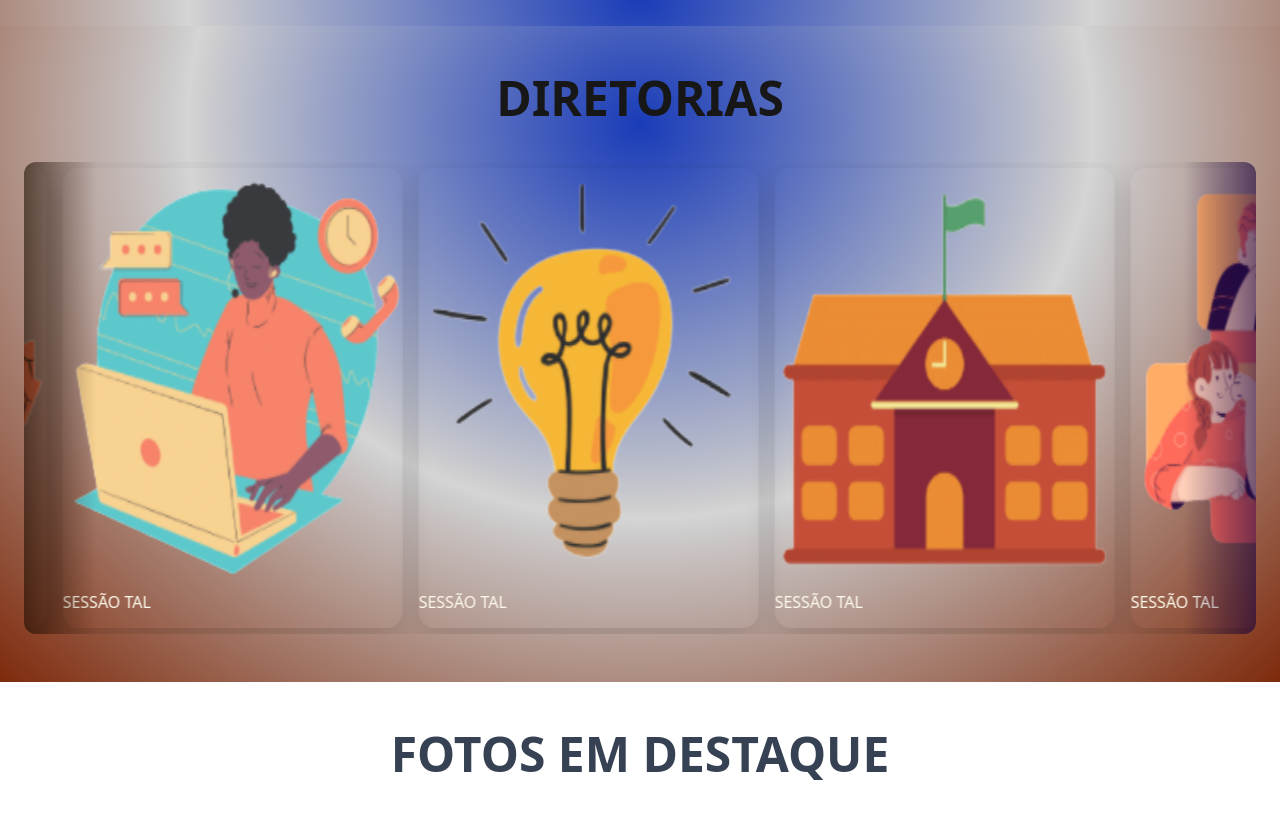
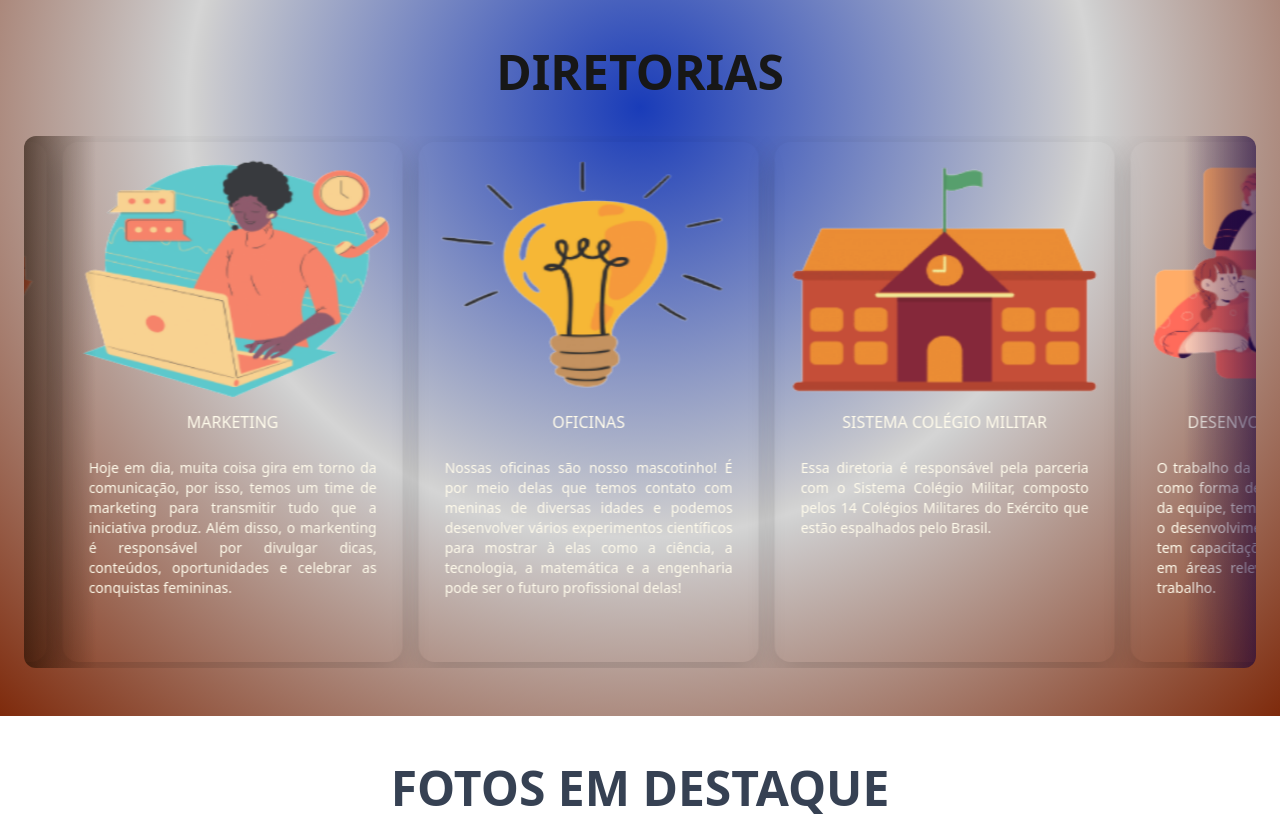
Before and after one commit to fnmiranda/stem-ime, a Next.js app: page / in a window 1280 px wide. Shown: the part 1360-2192 px from the top of the page. Built offline with nearby package versions, Linux system fonts and the light colour scheme; no server answers; the database is empty; grey boxes are pictures that could not be loaded; a web font is replaced by a local one.

Commit message:
feat: blog carrosel and index personalization tests

```diff
--- a/src/app/blog/page.tsx
+++ b/src/app/blog/page.tsx
@@ -109,10 +109,10 @@ export default function BlogPage() {
       </section>
       */}
       {posts[0] && (
-        <section className="relative w-full max-full mx-auto  overflow-hidden  shadow-[0_0_50px_-12px_rgba(0,0,0,0.5)] transition-all hover:border-white/20"
+        <section className="relative w-full max-full mx-auto overflow-hidden  shadow-[0_0_50px_-12px_rgba(0,0,0,0.5)] transition-all hover:border-white/20"
           style={{
           // backgroundSize: "cover",
-          backgroundImage: "url(/background-escuro.jpg)",
+          backgroundImage: "url(/oficial-background.jpeg)",
         }}
         >
           <div className="flex flex-col md:flex-row min-h-125">
@@ -126,7 +126,7 @@ export default function BlogPage() {
                 {posts[0].title}
               </h1>
 
-              <p className="text-gray-400 font-medium flex items-center gap-3">
+              <p className="text-gray-200 font-bold flex items-center gap-3">
                 <span className="w-12 h-px bg-indigo-500/50"></span>
                 {formatDatePt(posts[0].created_at)}
               </p>
@@ -156,7 +156,7 @@ export default function BlogPage() {
             </div>
 
             {/* Coluna da Imagem com Overlay para Escuro */}
-            <div className="relative w-full h-125 overflow-hidden">
+            <div className="relative w-full h-125 overflow-hidden mask-l-from-90% mask-l-to-95%">
               {posts[0].cover_image_url && (
                 <>
                   <img
@@ -165,7 +165,7 @@ export default function BlogPage() {
                     alt={posts[0].title}
                   />
                   {/* Overlay de Degradê para o Preto */}
-                  <div className="absolute inset-0 bg-linear-to-t from-[#010004] via-transparent to-transparent md:bg-linear-to-r w-full h-full pointer-events-none" />
+                  <div className="absolute inset-0 bg-linear-to-t from-[#142c4e] via-transparent to-transparent md:bg-linear-to-r w-full h-full pointer-events-none" />
                 </>
               )}
             </div>
--- a/src/components/Home/Carrosel/carousel-test.tsx
+++ b/src/components/Home/Carrosel/carousel-test.tsx
@@ -6,8 +6,15 @@ type Img = {
   alt?: string;
 };
 
+type Info = {
+  title: string;
+  src: string;
+  alt?: string;
+  content: string;
+};
+
 type Props = {
-  images: Img[];
+  infos: Info[];
   /** largura do card (px) */
   itemWidth?: number;
   /** altura do card (px) */
@@ -25,7 +32,7 @@ type Props = {
 };
 
 export default function InfiniteImageSlider({
-  images,
+  infos,
   itemWidth = 220,
   itemHeight = 140,
   gap = 14,
@@ -34,7 +41,7 @@ export default function InfiniteImageSlider({
   pauseOnHover = true,
   edgeFade = true,
 }: Props) {
-  const safe = images ?? [];
+  const safe = infos ?? [];
 
   // Duplicar para loop perfeito (2 “pistas” iguais)
   const doubled = useMemo(() => [...safe, ...safe], [safe]);
@@ -59,10 +66,11 @@ export default function InfiniteImageSlider({
       }
     >
       <div className={styles.track} aria-label="Infinite image slider">
-        {doubled.map((img, i) => (
-          <div className={styles.item} key={`${img.src}-${i}`}>
-            <img className={styles.img} src={img.src} alt={img.alt ?? ""} />
-            <div className="text-amber-50 mt-2">SESSÃO TAL</div>
+        {doubled.map((info, i) => (
+          <div className={styles.item} key={`${info.src}-${i}`}>
+            <img className={styles.img} src={info.src} alt={info.alt ?? ""} />
+            <div className="text-amber-50 text-center mt-2">{info.title}</div>
+            <div className="text-amber-50 text-sm mt-2 p-4 text-justify">{info.content}</div>
           </div>
         ))}
       </div>
--- a/src/components/Home/Carrosel/container-test.module.css
+++ b/src/components/Home/Carrosel/container-test.module.css
@@ -5,7 +5,7 @@
   padding: 6px 0;
 
   /* vars vindas do TSX */
-  --itemW: 220px;
+  --itemW: 120px;
   --itemH: 180px;
   --gap: 14px;
   --duration: 18s;
@@ -29,11 +29,12 @@
 
 .item {
   width: var(--itemW);
-  height: var(--itemH);
+  height: 520px;
   flex: 0 0 auto;
   flex-direction: column;
   border-radius: 16px;
   overflow: hidden;
+  padding: 10px;
 
   /* visual parecido com shorts */
   box-shadow: 0 10px 30px rgba(0, 0, 0, 0.14);
@@ -42,7 +43,7 @@
 
 .img {
   width: 100%;
-  height: 90%;
+  height:50%;
   display: block;
   /* object-fit: cover; */
 
--- a/src/components/index.tsx
+++ b/src/components/index.tsx
@@ -17,6 +17,44 @@ const Index = () => {
     { src: "/images/marketing.png", alt: "Marketing" },
     { src: "/images/oficinas.png", alt: "Oficinas" },
     { src: "/images/scm.png", alt: "SCM" },
+  ];
+
+  const listaInfos = [
+    {
+      title: "DESENVOLVIMENTO INTERNO",
+      src: "/images/desenvolvimento.png",
+      alt: "Desenvolvimento",
+      content:
+        "O trabalho da STEM-IME é voluntário, mas como forma de recompensar todo esforço da equipe, temos uma diretoria voltada pra o desenvolvimento interno. Nela, a equipe tem capacitações de soft skills e técnicas em áreas relevantes para o mercado de trabalho.",
+    },
+    {
+      title: "FINANCEIRO",
+      src: "/images/financeiro.png",
+      alt: "Financeiro",
+      content:
+        "Tem que pagar conta né? rs Sim, temos um time para administrar os ganhos e os gastos, por exemplo dos materias que compramos para realizar as oficinas.",
+    },
+    {
+      title: "MARKETING",
+      src: "/images/marketing.png",
+      alt: "Marketing",
+      content:
+        "Hoje em dia, muita coisa gira em torno da comunicação, por isso, temos um time de marketing para transmitir tudo que a iniciativa produz. Além disso, o markenting é responsável por divulgar dicas, conteúdos, oportunidades e celebrar as conquistas femininas.",
+    },
+    {
+      title: "OFICINAS",
+      src: "/images/oficinas.png",
+      alt: "Oficinas",
+      content:
+        "Nossas oficinas são nosso mascotinho! É por meio delas que temos contato com meninas de diversas idades e podemos desenvolver vários experimentos científicos para mostrar à elas como a ciência, a tecnologia, a matemática e a engenharia pode ser o futuro profissional delas! ",
+    },
+    {
+      title: "SISTEMA COLÉGIO MILITAR",
+      src: "/images/scm.png",
+      alt: "SCM",
+      content:
+        "Essa diretoria é responsável pela parceria com o Sistema Colégio Militar, composto pelos 14 Colégios Militares do Exército que estão espalhados pelo Brasil.",
+    },
   ];
 
   return (
@@ -107,12 +145,13 @@ const Index = () => {
                   </p>
                 </div>
               </div>
-
-              <img
-                className="w-100 rounded-xl object-cover "
-                src="images/logo-stem.png"
-                alt="Atividades STEM IME 2019"
-              />
+              <div className="flex w-400 h-40 p-4 pt-50 items-center justify-center">
+                <img
+                  className="w-full h-40 rounded-xl object-cover "
+                  src="images/logo-stem.png"
+                  alt="Atividades STEM IME 2019"
+                />
+              </div>
             </div>
           </div>
         </div>
@@ -124,7 +163,7 @@ const Index = () => {
           <div className="text-center text-5xl font-bold">DIRETORIAS</div>
           <div className="mx-auto mt-10 w-full max-w-9xl overflow-hidden rounded-xl bg-transparent">
             <InfiniteImageSlider
-              images={listaImagens}
+              infos={listaInfos}
               itemWidth={340}
               itemHeight={460}
               gap={16}
@@ -134,7 +173,6 @@ const Index = () => {
               edgeFade
             />
           </div>
-
         </div>
       </div>
 
```
